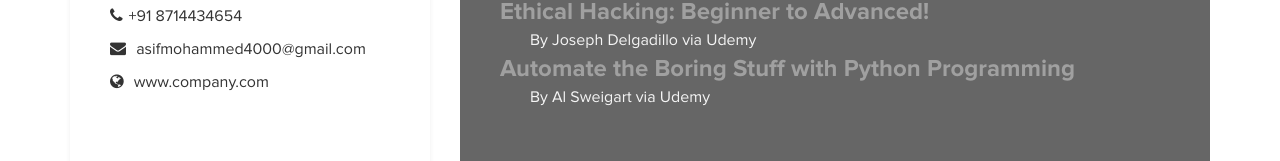
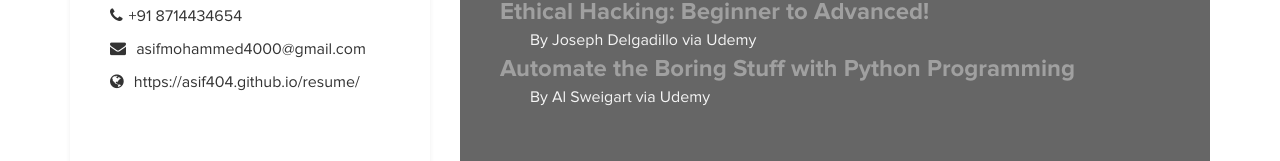
Before and after one commit to Asif404/resume, a plain HTML site: page index.html in a window 1280 px wide. Shown: the part 1833-1994 px from the top of the page. Drawn offline with Linux system fonts and the light colour scheme.

Commit message:
Website updated

```diff
--- a/index.html
+++ b/index.html
@@ -131,7 +131,7 @@
 
 					<p><i class="fa fa-phone"></i>+91 8714434654</p>
 					<p><i class="fa fa-envelope"></i> asifmohammed4000@gmail.com</p>
-					<p><i class="fa fa-globe"></i> www.company.com</p>
+					<p><i class="fa fa-globe"></i> https://asif404.github.io/resume/</p>
 			</div>
 		</div>
 		<div class="col-md-8 col-sm-12">
```
